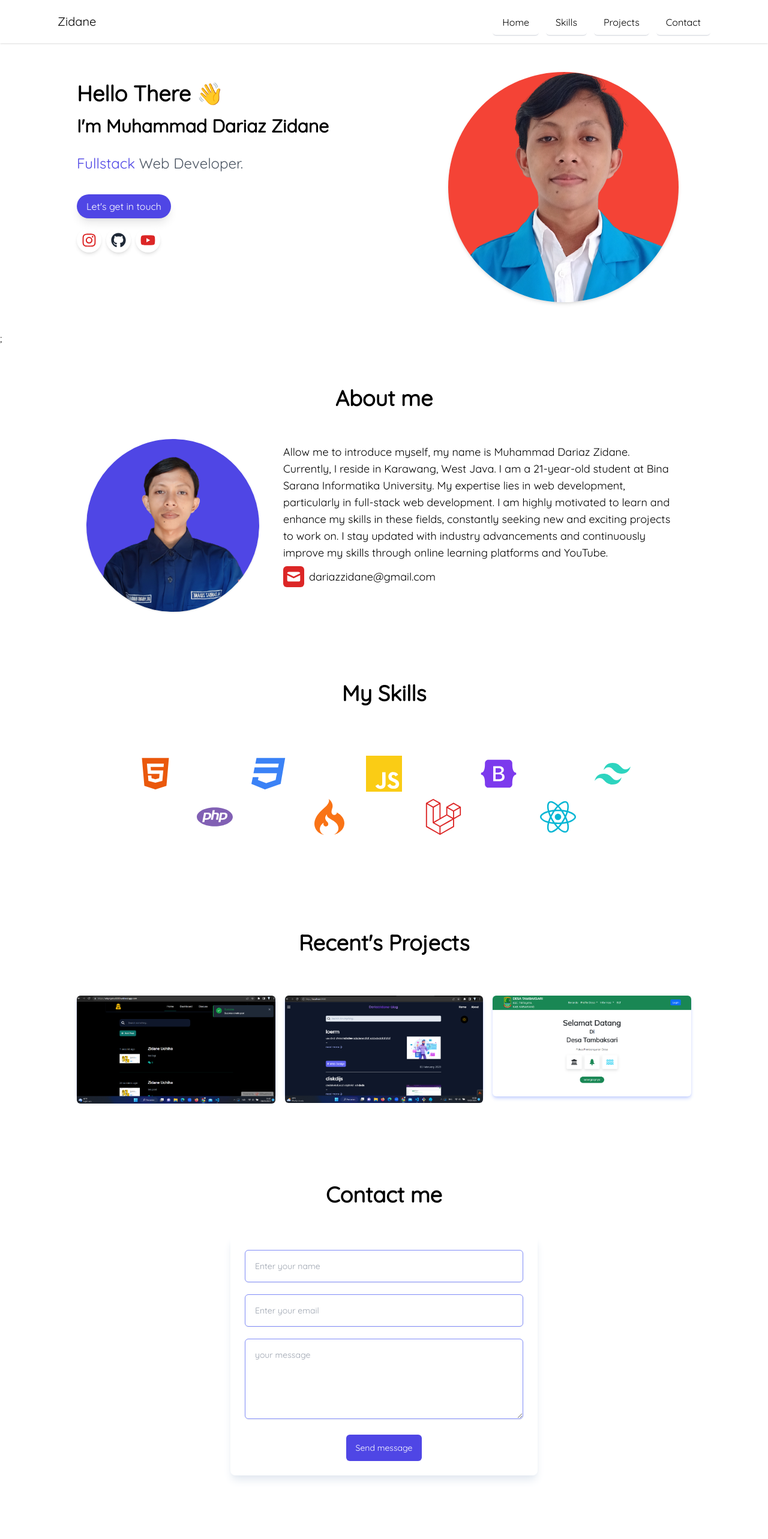
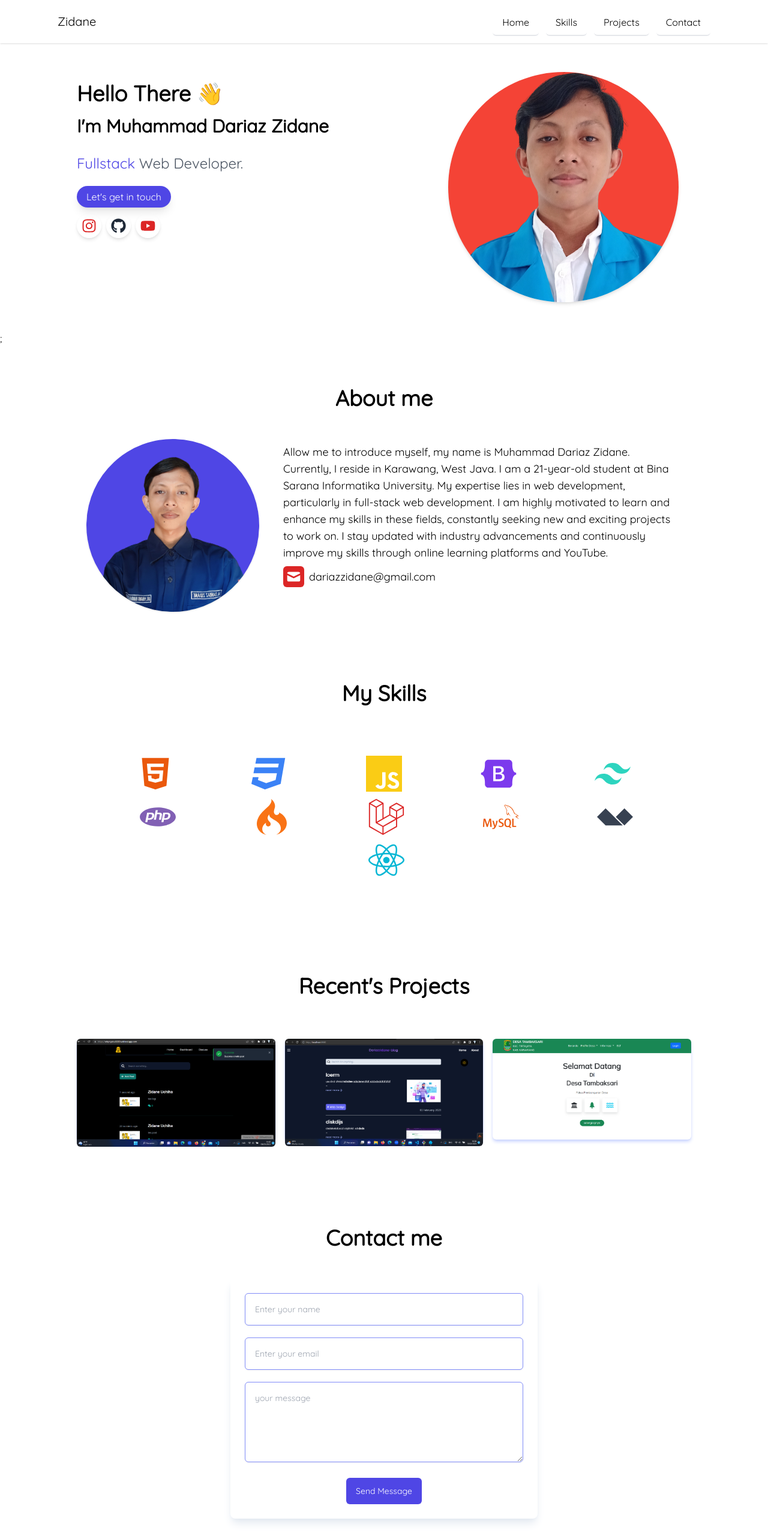
Before and after one commit to muhammaddariazzidane/personal-portfolio, a React (Vite) app: page / in a window 1280 px wide. Shown: the top 2566 px of the page at 60% size. Built offline with nearby package versions, Linux system fonts and the light colour scheme.

Commit message:
add back to top

```diff
--- a/src/components/About.jsx
+++ b/src/components/About.jsx
@@ -4,7 +4,9 @@ import { HiMail } from "react-icons/hi";
 export default function About() {
   return (
     <div className="lg:py-12 md:py-12 px-10 lg:px-32">
-      <h1 className="text-center font-semibold text-4xl mt-5  ">About me</h1>
+      <h1 className="text-center font-semibold text-4xl mt-5  " id="about">
+        About me
+      </h1>
       <div className="flex justify-center space-x-4  flex-wrap gap-4 py-12">
         <div className="max-w-xl ">
           <img src="/new_formal.png" className="rounded-full rotate-2 shadow w-64 lg:w-72 h-64 lg:h-72 object-cover" alt="" />
--- /dev/null
+++ b/src/components/BackToTop.jsx
@@ -0,0 +1,16 @@
+import React from "react";
+import { AiOutlineArrowUp } from "react-icons/ai";
+
+export default function BackToTop({ show }) {
+  return (
+    <>
+      <div className={`${show ? "fixed" : "scale-0"} origin-bottom-right transition-all duration-500 fixed z-[9999] hover:cursor-pointer bottom-4 right-4`}>
+        <div className="p-2 shadow-xl bg-indigo-600 rounded-full">
+          <a href="#">
+            <AiOutlineArrowUp className="h-8 w-8 text-white hover:animate-pulse" />
+          </a>
+        </div>
+      </div>
+    </>
+  );
+}
--- a/src/components/Contact.jsx
+++ b/src/components/Contact.jsx
@@ -1,13 +1,84 @@
-import React, { useRef } from "react";
+// import React, { useRef } from "react";
+// import emailjs from "@emailjs/browser";
+// import Swal from "sweetalert2";
+
+// export default function Contact() {
+//   const form = useRef();
+//   const sendEmail = (e) => {
+//     e.preventDefault();
+//     emailjs.sendForm(import.meta.env.VITE_SERVICE_ID, import.meta.env.VITE_TEMPLATE_ID, form.current, import.meta.env.VITE_PUBLIC_KEY).then(
+//       (result) => {
+//         form.current.reset();
+//         Swal.fire({
+//           icon: "success",
+//           position: "center",
+//           title: "Thanks for sending the message",
+//           timerProgressBar: true,
+//           showConfirmButton: false,
+//           timer: 3000,
+//         });
+//       },
+//       (error) => {
+//         console.log(error.text);
+//       }
+//     );
+//   };
+//   return (
+//     <div className="mx-auto max-w-xl px-4 lg:mb-12 mb-6 sm:px-6 lg:px-8">
+//       <div className="mx-auto max-w-lg">
+//         <h1 className="text-center font-semibold text-4xl my-5 lg:mb-12" id="contact">
+//           Contact me
+//         </h1>
+//         <form ref={form} onSubmit={sendEmail} className="mb-0 mt-6 space-y-5  rounded-lg p-4 pt-12 shadow-lg shadow-slate-200 sm:p-6 ">
+//           <div>
+//             <label htmlFor="name" className="sr-only">
+//               Name
+//             </label>
+//             <div className="">
+//               <input required type="text" name="client_name" className="w-full rounded-md border-indigo-400 focus:outline-indigo-500 border lg:p-4 p-3 text-sm shadow-sm" placeholder="Enter your name" />
+//             </div>
+//           </div>
+//           <div>
+//             <label htmlFor="email" className="sr-only">
+//               Your email
+//             </label>
+//             <div className="">
+//               <input required type="email" name="email_name" className="w-full rounded-md border-indigo-400 focus:outline-indigo-500 border lg:p-4 p-3 text-sm shadow-sm" placeholder="Enter your email" />
+//             </div>
+//           </div>
+//           <div>
+//             <label htmlFor="message" className="sr-only">
+//               Your Message
+//             </label>
+//             <div className="">
+//               <textarea required name="message" id="message" cols="30" rows="5" placeholder="your message" className="w-full rounded-md border-indigo-400 focus:outline-indigo-500 border lg:p-4 p-3 text-sm shadow-sm"></textarea>{" "}
+//             </div>
+//           </div>
+//           <button type="submit" value="send" className="block rounded-md mx-auto bg-indigo-600 lg:px-4 px-3 py-3 text-sm font-medium text-white">
+//             Send message
+//           </button>
+//         </form>
+//       </div>
+//     </div>
+//   );
+// }
+
+import React, { useRef, useState } from "react";
 import emailjs from "@emailjs/browser";
 import Swal from "sweetalert2";
+import { AiOutlineLoading3Quarters } from "react-icons/ai";
 
 export default function Contact() {
   const form = useRef();
+  const [isLoading, setIsLoading] = useState(false);
+
   const sendEmail = (e) => {
     e.preventDefault();
-    emailjs.sendForm(import.meta.env.VITE_SERVICE_ID, import.meta.env.VITE_TEMPLATE_ID, form.current, import.meta.env.VITE_PUBLIC_KEY).then(
-      (result) => {
+    setIsLoading(true);
+
+    emailjs
+      .sendForm(import.meta.env.VITE_SERVICE_ID, import.meta.env.VITE_TEMPLATE_ID, form.current, import.meta.env.VITE_PUBLIC_KEY)
+      .then((result) => {
         form.current.reset();
         Swal.fire({
           icon: "success",
@@ -17,12 +88,15 @@ export default function Contact() {
           showConfirmButton: false,
           timer: 3000,
         });
-      },
-      (error) => {
-        console.log(error.text);
-      }
-    );
+      })
+      .catch((error) => {
+        console.log(error);
+      })
+      .finally(() => {
+        setIsLoading(false);
+      });
   };
+
   return (
     <div className="mx-auto max-w-xl px-4 lg:mb-12 mb-6 sm:px-6 lg:px-8">
       <div className="mx-auto max-w-lg">
@@ -54,8 +128,15 @@ export default function Contact() {
               <textarea required name="message" id="message" cols="30" rows="5" placeholder="your message" className="w-full rounded-md border-indigo-400 focus:outline-indigo-500 border lg:p-4 p-3 text-sm shadow-sm"></textarea>{" "}
             </div>
           </div>
-          <button type="submit" value="send" className="block rounded-md mx-auto bg-indigo-600 lg:px-4 px-3 py-3 text-sm font-medium text-white">
-            Send message
+          <button type="submit" disabled={isLoading} className={`flex items-center gap-x-1 rounded-md mx-auto  lg:px-4 px-3 py-3 text-sm font-medium text-white  ${isLoading ? "bg-indigo-400 cursor-wait" : "bg-indigo-600"}`}>
+            {isLoading ? (
+              <>
+                <AiOutlineLoading3Quarters size={15} className="animate-spin" />
+                Proccessing...
+              </>
+            ) : (
+              "Send Message"
+            )}
           </button>
         </form>
       </div>
--- a/src/components/Footer.jsx
+++ b/src/components/Footer.jsx
@@ -6,7 +6,7 @@ export default function Footer() {
     <section className="bg-white pb-3 pt-12">
       <div className="max-w-screen-xl px-4 py-5 mx-auto space-y-8 overflow-hidden sm:px-6 lg:px-8">
         <div className="flex justify-center mt-3 space-x-4">
-          <a href="" target="_blank" className="p-2  transition-all duration-300  shadow-md text-red-600  rounded-full">
+          <a href="https://www.instagram.com/dzm416/" target="_blank" className="p-2  transition-all duration-300  shadow-md text-red-600  rounded-full">
             <FaInstagram size={30} />
           </a>
           <a href="https://github.com/muhammaddariazzidane" className="p-2  transition-all duration-300  shadow-md text-gray-800  rounded-full">
--- a/src/components/Hero.jsx
+++ b/src/components/Hero.jsx
@@ -11,9 +11,11 @@ export default function Hero() {
           <h5 className="my-7 text-gray-600 lg:text-2xl text-xl">
             <span className="text-indigo-600">Fullstack</span> Web Developer.
           </h5>
-          <button className="p-2  mt-2 px-4 rounded-full bg-indigo-600 shadow-lg text-white transition-all duration-300 hover:bg-indigo-500">Let's get in touch</button>
+          <a href="#about" className="p-2  mt-2 px-4 rounded-full bg-indigo-600 shadow-lg text-white transition-all duration-300 hover:bg-indigo-500">
+            Let's get in touch
+          </a>
           <div className="flex mt-4 lb:mb-0 mb-4 space-x-2 items-center">
-            <a href="" target="_blank" className="p-2  transition-all duration-300 shadow-md text-red-600  rounded-full">
+            <a href="https://www.instagram.com/dzm416/" target="_blank" className="p-2  transition-all duration-300 shadow-md text-red-600  rounded-full">
               <FaInstagram size={25} />
             </a>
             <a href="https://github.com/muhammaddariazzidane" className="p-2  transition-all duration-300 shadow-md  text-gray-800  rounded-full">
--- a/src/components/Skills.jsx
+++ b/src/components/Skills.jsx
@@ -1,6 +1,6 @@
 import React from "react";
 import { FaLaravel, FaHtml5, FaCss3, FaBootstrap, FaReact } from "react-icons/fa";
-import { SiJavascript, SiTailwindcss, SiPhp, SiCodeigniter } from "react-icons/si";
+import { SiJavascript, SiTailwindcss, SiPhp, SiCodeigniter, SiMysql, SiAlpinedotjs } from "react-icons/si";
 
 export default function Skills() {
   return (
@@ -51,6 +51,16 @@ export default function Skills() {
             </div>
           </div>
           <div className="lg:w-1/6 sm:w-1/2 md:w-1/4 w-1/4 ">
+            <div className="text-orange-600 flex justify-center ">
+              <SiMysql size={60} />
+            </div>
+          </div>
+          <div className="lg:w-1/6 sm:w-1/2 md:w-1/4 w-1/4 ">
+            <div className="text-gray-700 flex justify-center ">
+              <SiAlpinedotjs size={60} />
+            </div>
+          </div>
+          <div className="lg:w-1/6 sm:w-1/2 md:w-1/4 w-1/4 ">
             <div className="text-cyan-500 flex justify-center ">
               <FaReact size={60} />
             </div>
--- a/src/layouts/Layout.jsx
+++ b/src/layouts/Layout.jsx
@@ -1,12 +1,26 @@
-import React from "react";
+import React, { useEffect, useState } from "react";
 import Navbar from "../components/Navbar";
 import Footer from "../components/Footer";
+import BackToTop from "../components/BackToTop";
 
 export default function Layout({ children }) {
+  const [show, setShow] = useState(false);
+
+  useEffect(() => {
+    const handleShadow = () => {
+      if (window.scrollY > 150) {
+        setShow(true);
+      } else {
+        setShow(false);
+      }
+    };
+    window.addEventListener("scroll", handleShadow);
+  }, []);
   return (
     <>
       <Navbar />
       {children}
+      <BackToTop show={show} />
       <Footer />
     </>
   );
```
Also changed, not shown: public/serti_dicoding.png (added), 1 other file (tests, documents, lock files or other folders).
